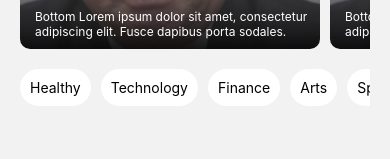
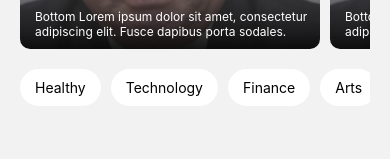
Before and after one commit to barisertakus/financial-guide, a React Native app: screen /home in a window 390 px wide. Shown: the part 280-439 px from the top of the page. Built offline with nearby package versions, Linux system fonts and the light colour scheme.

Commit message:
Category style update.

```diff
--- a/components/Categories/Category.js
+++ b/components/Categories/Category.js
@@ -23,6 +23,7 @@ const styles = (activeTab, name) =>
     container: {
       backgroundColor: activeTab !== name ? "white" : "#FF3A44",
       padding: 10,
+      paddingHorizontal: 15,
       marginRight: 10,
       borderRadius: 20,
     },
```
